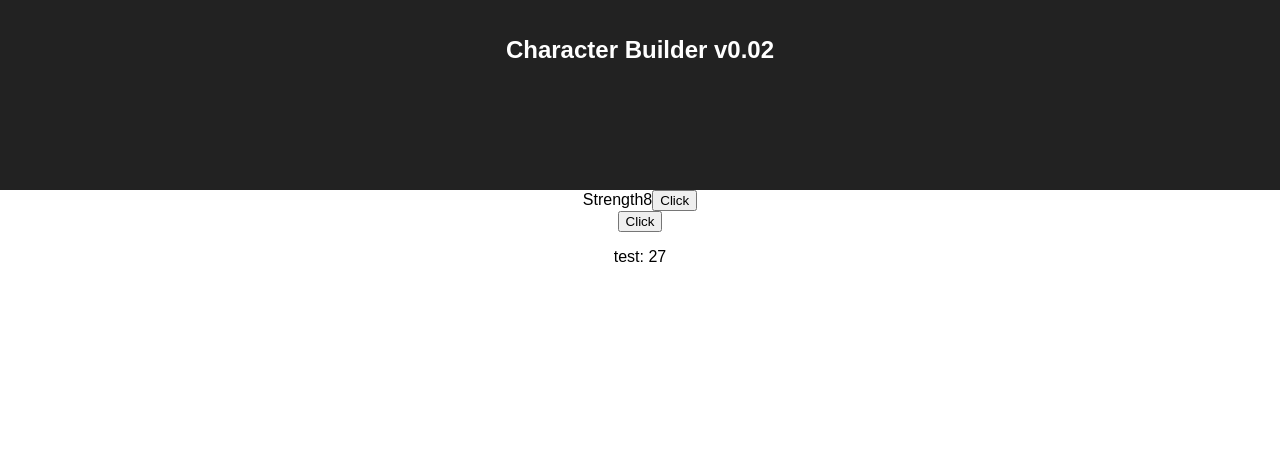
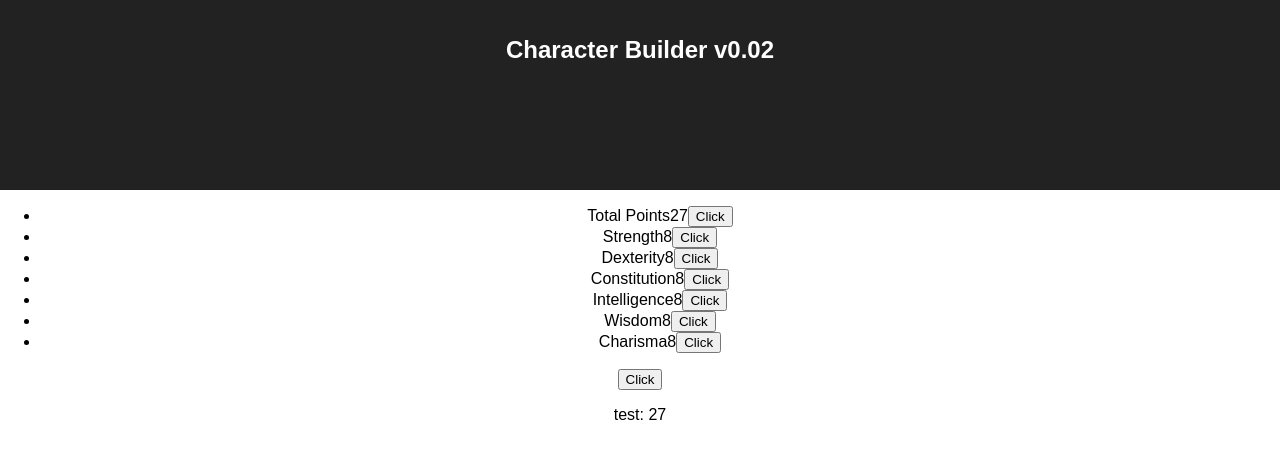
Before and after one commit to jarmbrust/character-builder2, a React (Create React App) app: page / in a window 1280 px wide. Shown: the top 458 px of the page. Built offline with nearby package versions, Linux system fonts and the light colour scheme.

Commit message:
abilities

```diff
--- a/src/App.js
+++ b/src/App.js
@@ -23,7 +23,7 @@ class App extends Component {
         </header>
         <div>
 					<AbilityList
-						ability={this.props.statSheet[1][0]}
+						ability={this.props.statSheet}
 					/>
 					<button onClick={() => {
 						this.handleOnClick();
@@ -39,18 +39,28 @@ class App extends Component {
 }
 
 const mapStateToProps = (state) => {
+
+	// this is ugly, will need to refactor
 	const total = state.filter((total) => total.id === 'TP');
 	const str = state.filter((stat) => stat.id === 'STR');
+	const dex = state.filter((stat) => stat.id === 'DEX');
+	const con = state.filter((stat) => stat.id === 'CON');
+	const int = state.filter((stat) => stat.id === 'INT');
+	const wis = state.filter((stat) => stat.id === 'WIS');
+	const chr = state.filter((stat) => stat.id === 'CHR');
 
 	const statSheet = [
 		total,
-		str
+		str,
+		dex,
+		con,
+		int,
+		wis,
+		chr
 	];
+
+	console.log('statSheet',statSheet);
 	return { statSheet: statSheet };
 };
 
-// const mapDispatchToProps = dispatch => ({
-// 	adjustTotal: id => dispatch(adjustTotal)
-// });
-
 export default connect(mapStateToProps)(App);
--- a/src/components/AbilityList.js
+++ b/src/components/AbilityList.js
@@ -1,17 +1,22 @@
 import React from 'react';
 import AbilityScore from './AbilityScore';
 
-const AbilityList = ({ability}) => {
-	console.log(ability);
-	return (
-		<div key={ability.id}>
-			<AbilityScore
-				ability={ability.name}
-				id={ability.id}
-				val={ability.val}
-			/>
-		</div>
-	)
-};
+const AbilityList = ({ability}) => (
+//	{console.log('ability', ability);}
+	<ul className="ability-list">
+		{ Object.entries(ability).map((abt) =>{
+			console.log('abt', abt);
+
+			return <li key={abt[1][0].id}>
+				<AbilityScore
+					ability={abt[1][0].name}
+					id={abt[1][0].id}
+					val={abt[1][0].val}
+				/>
+			</li>
+		})
+		}
+	</ul>
+);
 
 export default AbilityList;
--- a/src/reducers/abilities.js
+++ b/src/reducers/abilities.js
@@ -16,7 +16,7 @@ const abilities = (state = initialState, action) => {
 		case MODIFY_ABILITY:
 			return state.map(abilityScore =>
 				abilityScore.id === action.id
-					? {...abilityScore, val: abilityScore.val + 1 }
+					? {...abilityScore, val: abilityScore.val + action.adjustment }
 					: abilityScore
 			);
 		case SET_TOTAL_POINTS:
```
Also changed, not shown: src/components/AbilityScore.js (+0 -18 lines).
